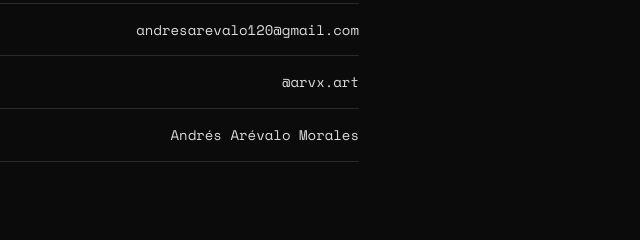
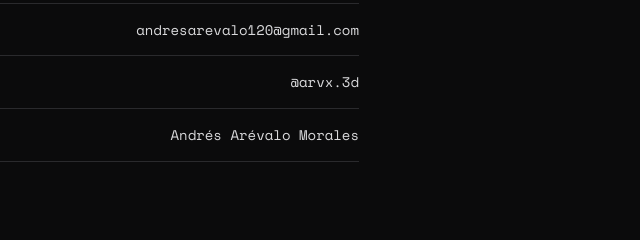
Before and after one commit to andresarevalo120/PORFOLEO, a plain HTML site: page index.html in a window 1280 px wide. Shown: the part 8806-9046 px from the top of the page, 337-977 px from the left. Drawn offline with nearby package versions, Linux system fonts and the light colour scheme.

Commit message:
Add files via upload

```diff
--- a/index.html
+++ b/index.html
@@ -505,7 +505,7 @@ figure.shot { margin: 0; display: grid; gap: 8px; min-width: 0; }
       <h2 class="contact-big">Contact me</h2>
       <ul class="contact-list">
         <li><span class="label">Email</span><a href="mailto:andresarevalo120@gmail.com">andresarevalo120@gmail.com</a></li>
-        <li><span class="label">Instagram</span><a href="https://instagram.com/arvx.art" rel="noopener">@arvx.art</a></li>
+        <li><span class="label">Instagram</span><a href="https://instagram.com/arvx.3d" rel="noopener">@arvx.3d</a></li>
         <li><span class="label">LinkedIn</span><a href="https://www.linkedin.com/in/andr%C3%A9s-ar%C3%A9valo-morales-b5a500264/" rel="noopener">Andrés Arévalo Morales</a></li>
       </ul>
     </div>
```
